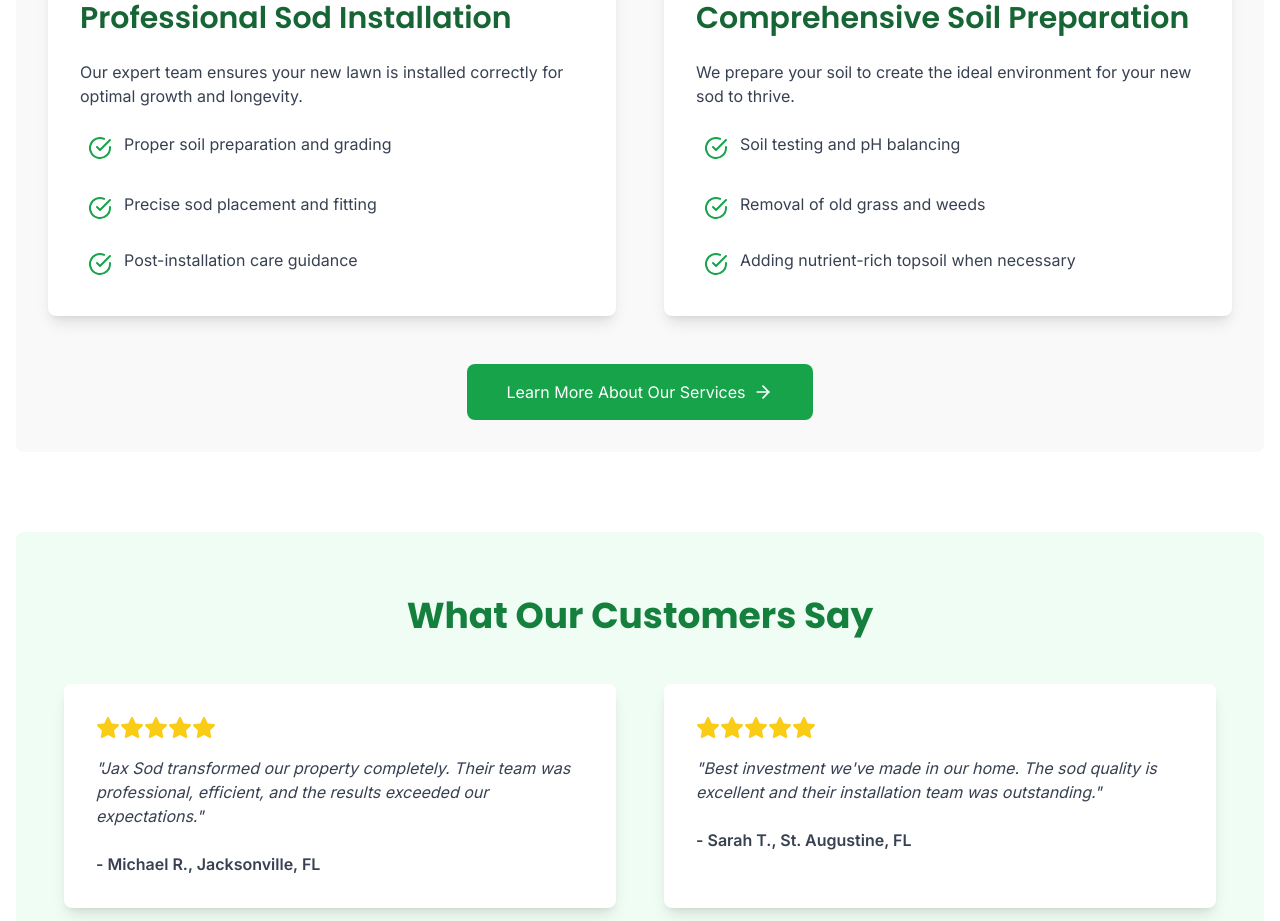
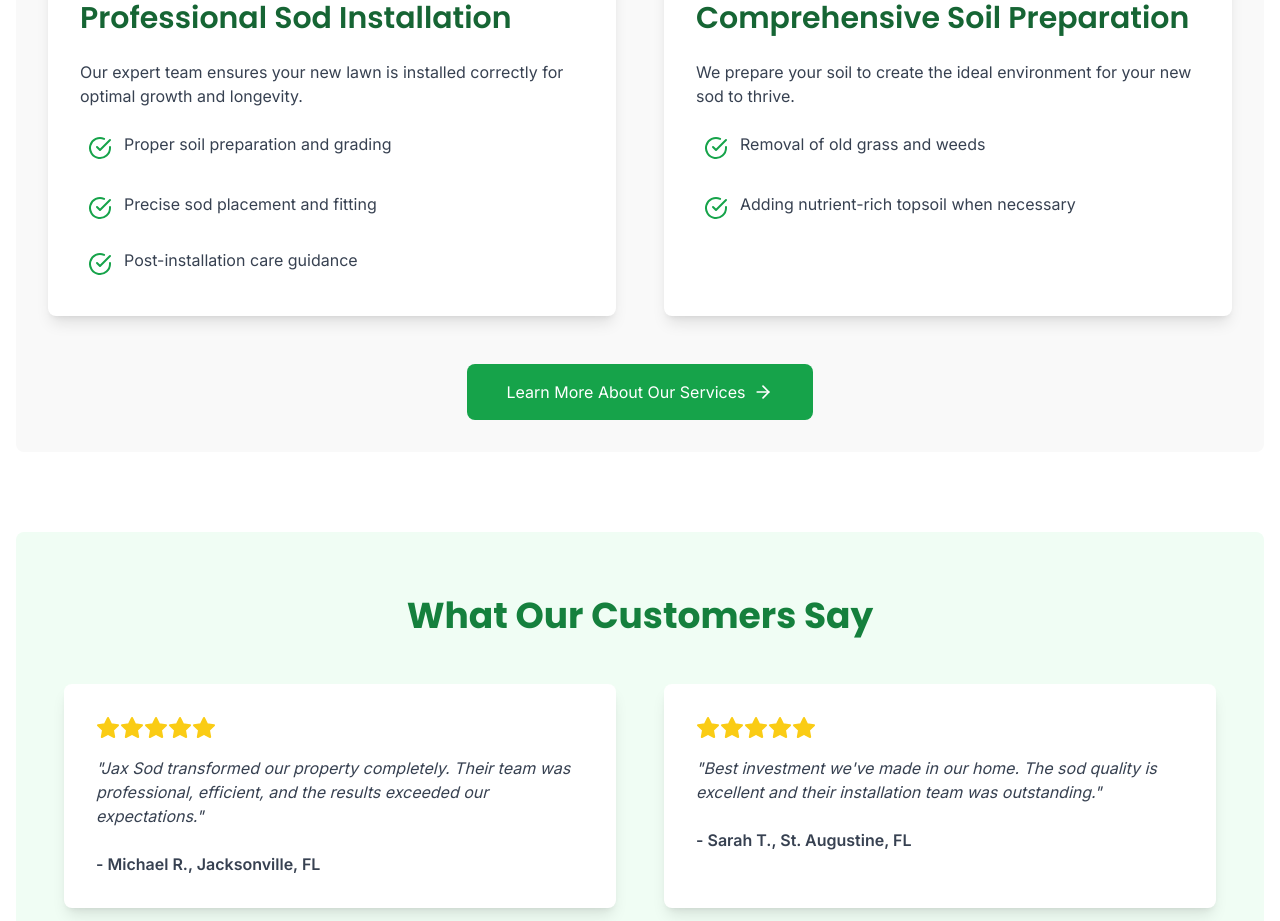
Before and after one commit to bigbricey/sb1-nvbevo, a React (Vite) app: page / in a window 1280 px wide. Shown: the part 1340-2261 px from the top of the page. Built offline with nearby package versions, Linux system fonts and the light colour scheme.

Commit message:
Update Home.tsx with latest changes

```diff
--- a/src/pages/Home.tsx
+++ b/src/pages/Home.tsx
@@ -138,10 +138,6 @@ export default function Home() {
               <ul className="space-y-3 text-gray-700">
                 <li className="flex items-start">
                   <CheckCircle className="text-green-600 mr-3 mt-1" size={24} />
-                  Soil testing and pH balancing
-                </li>
-                <li className="flex items-start">
-                  <CheckCircle className="text-green-600 mr-3 mt-1" size={24} />
                   Removal of old grass and weeds
                 </li>
                 <li className="flex items-start">
```
